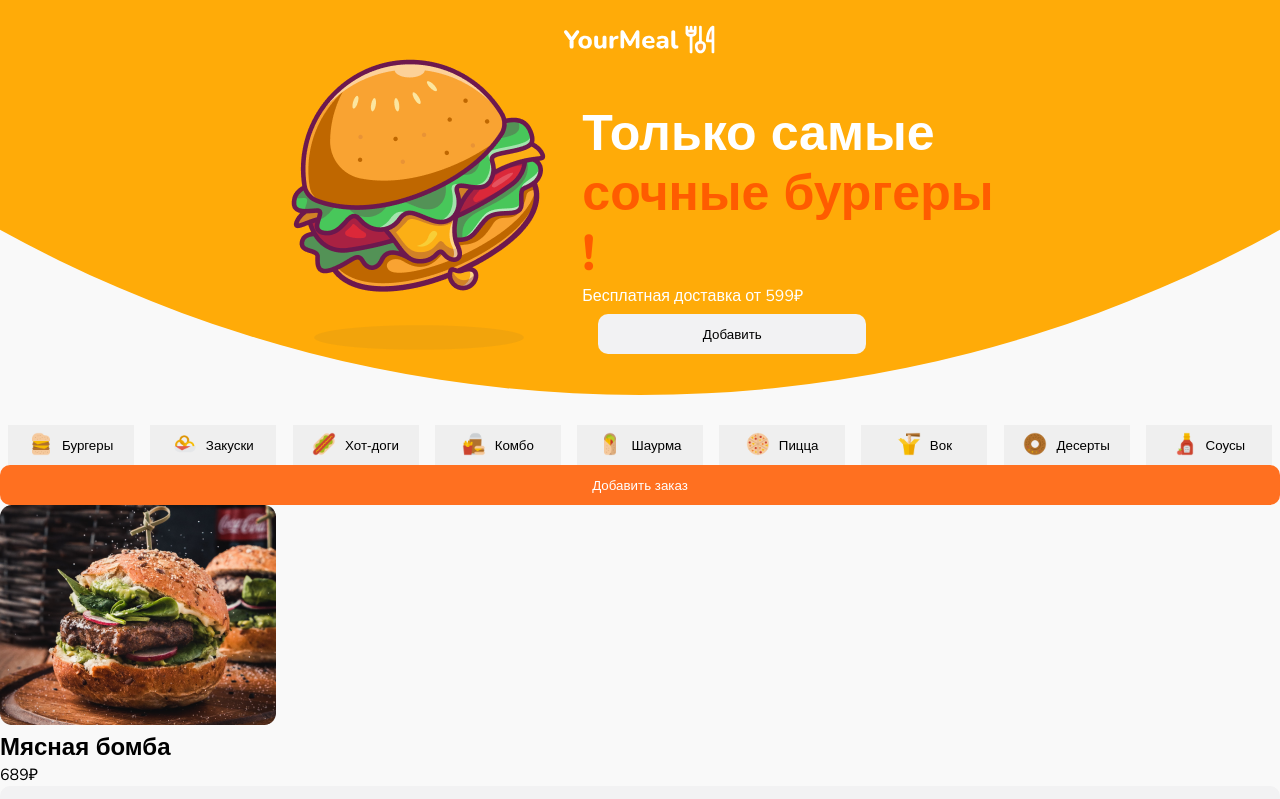
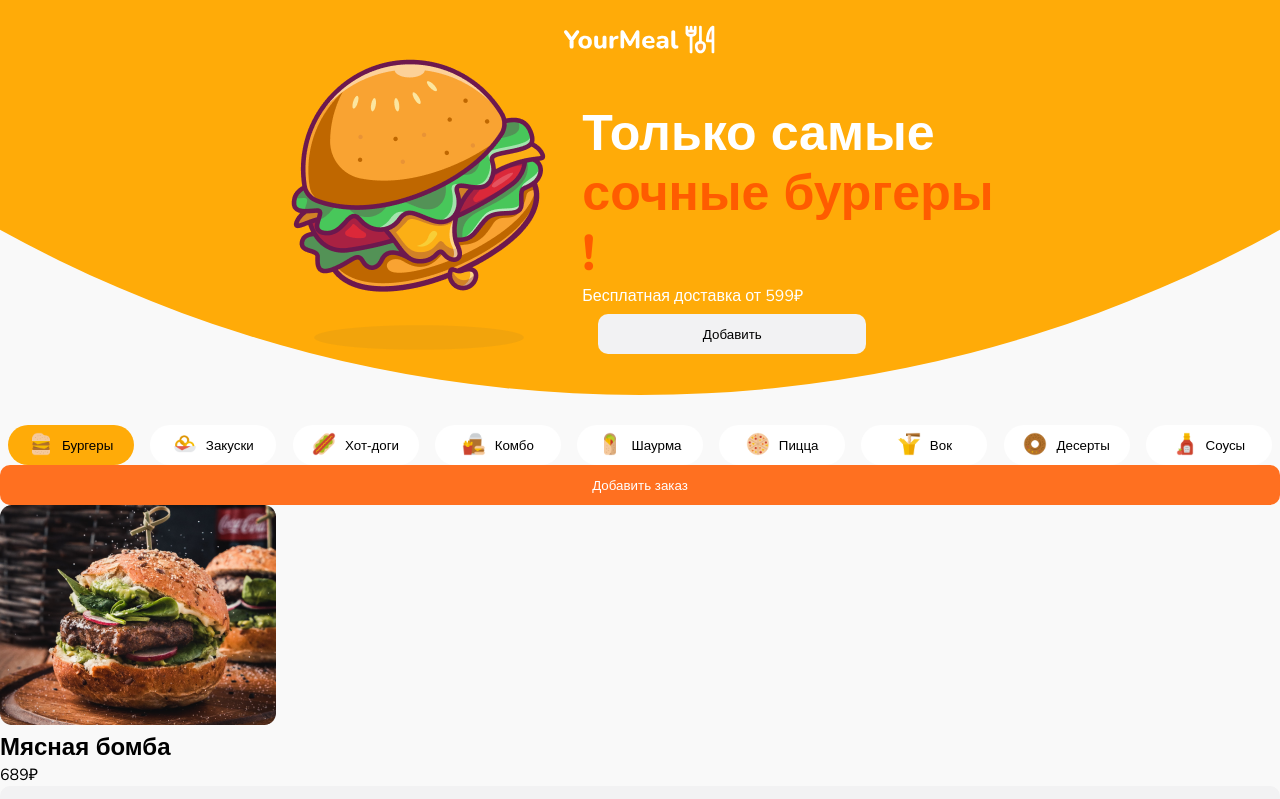
Before and after one commit to valeryzhvalevski/burgers-landing-page-react, a React (Vite) app: page / in a window 1280 px wide. Shown: the top 799 px of the page. Built offline with nearby package versions, Linux system fonts and the light colour scheme.

Commit message:
finish nav

```diff
--- a/src/Components/NavItem/NavItem.jsx
+++ b/src/Components/NavItem/NavItem.jsx
@@ -2,7 +2,7 @@ import style from "./NavItem.module.scss";
 
 export default function Nav({image, title}) {
   return (
-    <button className={style.containerNavItem}>
+    <button className={style.NavItem}>
     <div className={style.wrapperImg}>
       <img src={image} alt="navigation-img" />
     </div>
--- a/src/Components/NavItem/NavItem.module.scss
+++ b/src/Components/NavItem/NavItem.module.scss
@@ -1,9 +1,17 @@
-.containerNavItem {
+.NavItem {
   width: 7.88rem;
   height: 2.5rem;
   display: flex;
   justify-content: center;
   align-items: center;
   gap: 9px;
-
+  border-radius: 3.13rem;
+  background-color: white;
+  transition: background-color 0.3s ease;
+  &:hover {
+    background-color: rgb(222, 222, 222);
   }
+  &:first-child {
+    background-color: rgb(255, 171, 8);
+  }
+}
```
Lines whose indentation alone changed are shown as unchanged.
